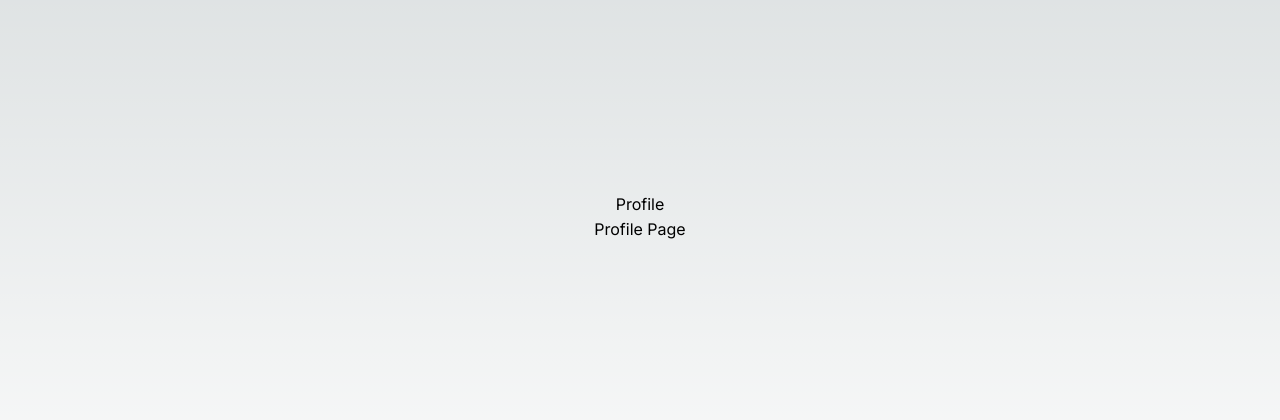
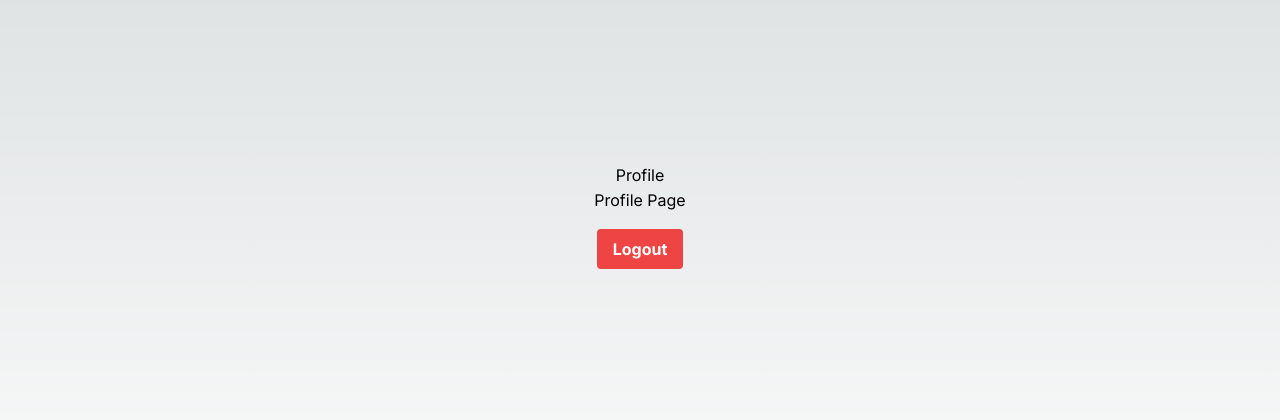
Before and after one commit to nihar-hegde/nextAuth, a Next.js app: page /profile in a window 1280 px wide. Shown: the part 184-604 px from the top of the page. Built offline with nearby package versions, Linux system fonts and the light colour scheme.

Commit message:
logout functionality

```diff
--- a/src/app/api/users/login/route.ts
+++ b/src/app/api/users/login/route.ts
@@ -1,8 +1,8 @@
-import {connect} from "@/dbConfig/dbConfig"
+import {connect} from "@/dbConfig/dbConfig";
 import User from "@/models/userModel";
-import { NextRequest,NextResponse } from "next/server";
-import bcryptjs from 'bcryptjs';
-import jwt from 'jsonwebtoken'
+import { NextRequest, NextResponse } from "next/server";
+import bcryptjs from "bcryptjs";
+import jwt from "jsonwebtoken";
 
 connect();
 
@@ -36,7 +36,7 @@
         //!set token into users cookies
 
         const response = NextResponse.json({
-            message:"Login succesfull",
+            message:"Login successful",
             success:true,
         })
         response.cookies.set("token",token,{httpOnly:true})
--- /dev/null
+++ b/src/app/api/users/logout/route.ts
@@ -0,0 +1,16 @@
+import { NextResponse } from "next/server";
+
+
+export async function GET(){
+    try {
+        const response = NextResponse.json({
+            message:"Logout Successful",
+            success:true,
+        })
+        response.cookies.set("token","",{httpOnly:true,expires:new Date(0)})
+        return response;
+    } catch (error:any) {
+        return NextResponse.json({error:error.message},{status:500})
+
+    }
+}
--- a/src/app/login/page.tsx
+++ b/src/app/login/page.tsx
@@ -18,11 +18,11 @@
     try {
       setLoading(true);
       const response = await axios.post("/api/users/login", user);
-      console.log("Login Success", response.data);
+      console.log("Login success", response.data);
       toast.success("Login success");
       router.push("/profile");
     } catch (error: any) {
-      console.log("Login faild", error.message);
+      console.log("Login failed", error.message);
       toast.error(error.message);
     } finally {
       setLoading(false);
--- a/src/app/profile/page.tsx
+++ b/src/app/profile/page.tsx
@@ -1,11 +1,33 @@
-import React from "react";
+"use client";
+import axios from "axios";
+import Link from "next/link";
+import { toast } from "react-hot-toast";
+import { useRouter } from "next/navigation";
 
 const ProfilePage = () => {
+  const router = useRouter();
+  const logout = async () => {
+    try {
+      await axios.get("/api/users/logout");
+      toast.success("Logout success");
+      router.push("/login");
+    } catch (error: any) {
+      console.log(error.message);
+      toast.error(error.message);
+    }
+  };
   return (
     <div className="flex flex-col items-center justify-center min-h-screen py-2">
       <h1>Profile</h1>
       <hr />
       <p>Profile Page</p>
+      <hr />
+      <button
+        onClick={logout}
+        className="bg-red-500 hover:bg-red-700 mt-4 text-white font-bold py-2 px-4 rounded"
+      >
+        Logout
+      </button>
     </div>
   );
 };
```
